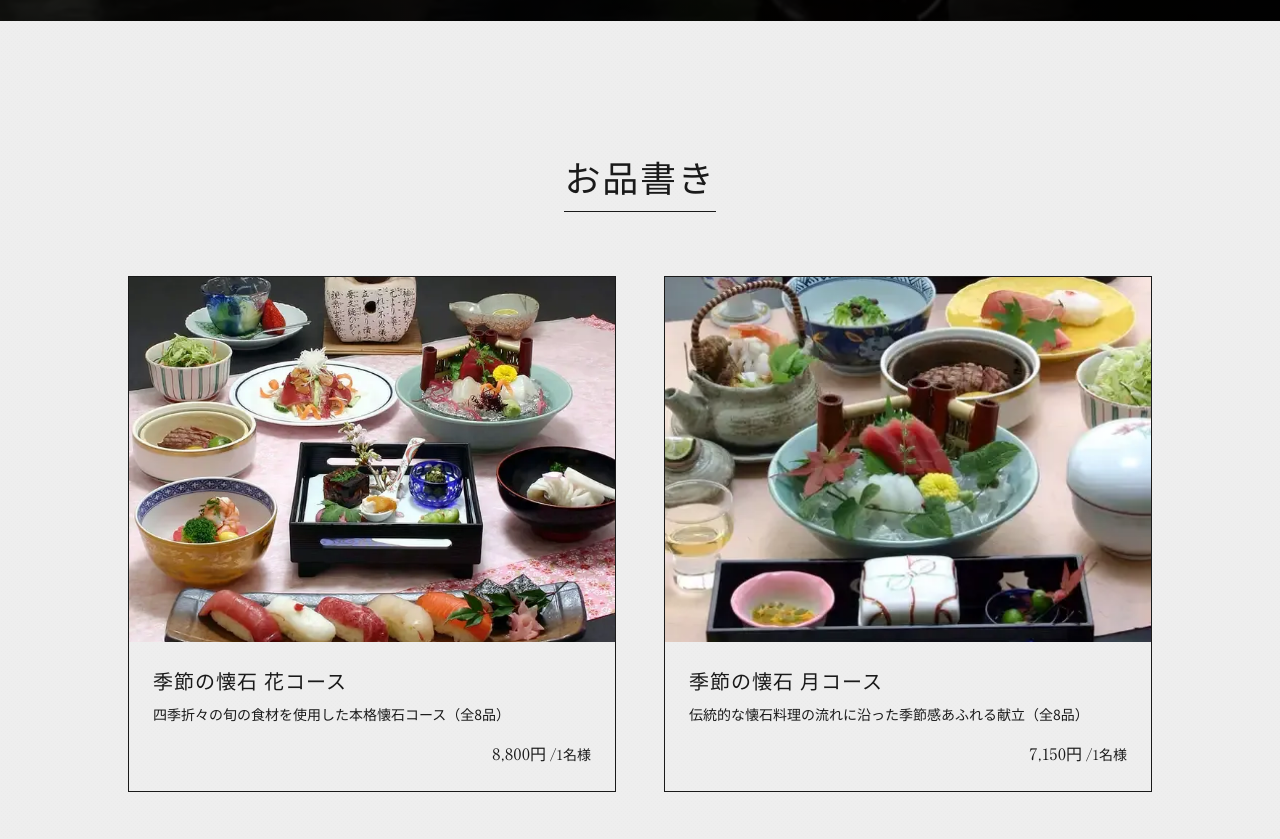
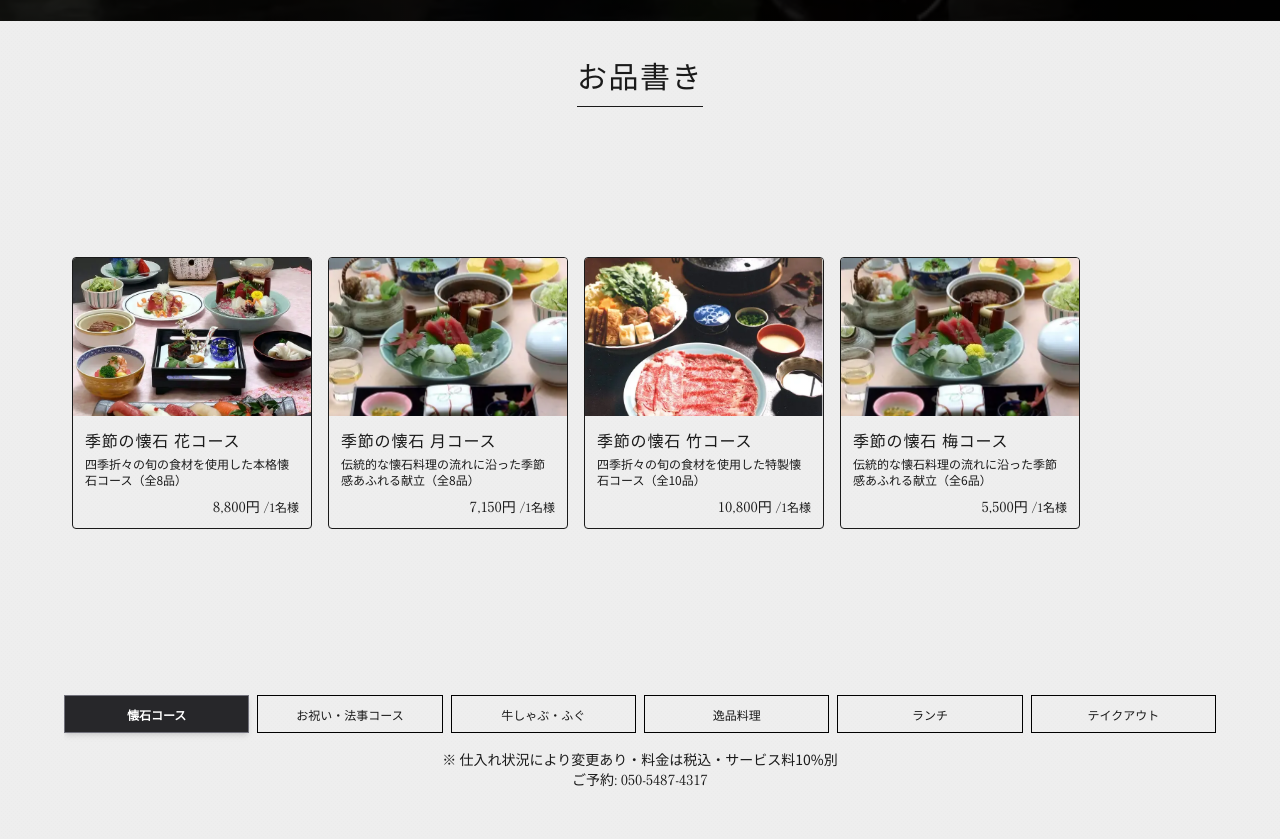
Before and after one commit to ManatoYamashita/kappou-kamiya, a Next.js app: page / in a window 1280 px wide. Shown: the part 1920-2759 px from the top of the page. Built offline with nearby package versions, Linux system fonts and the light colour scheme; no server answers.

Commit message:
FEATURE: menu styles

```diff
--- a/app/components/Concept.tsx
+++ b/app/components/Concept.tsx
@@ -47,7 +47,7 @@ export default function Concept() {
 
           <div className="grid md:grid-cols-12 gap-8 md:gap-12 items-center">
             {/* 左側の画像 - 大きく表示 */}
-            <div className="md:col-span-7 relative scale-110 top-[50px] left-[-50px] animate-on-scroll opacity-0" style={{ animationDelay: '0.2s' }}>
+            <div className="md:col-span-7 relative scale-110 top-[-50px] left-[-50px] animate-on-scroll opacity-0" style={{ animationDelay: '0.2s' }}>
               <div className="relative aspect-[4/3] overflow-hidden rounded-sm">
                 <Image
                   src="/images/kamiya-sake.webp"
--- a/app/components/Menu.tsx
+++ b/app/components/Menu.tsx
@@ -1,15 +1,41 @@
 'use client';
 
-import { useRef, useEffect } from 'react';
+import { useRef, useEffect, useState } from 'react';
 import Image from 'next/image';
 
-const menuItems = [
+// メニューデータを整理し、カテゴリーごとにグループ化
+// カテゴリー名の定義
+type MenuCategory = '懐石コース' | 'お祝い・法事コース' | '牛しゃぶ・ふぐ' | '逸品料理' | 'ランチ' | 'テイクアウト';
+
+// メニューアイテムの型定義
+interface MenuItem {
+  id: number;
+  title: string;
+  description: string;
+  price: string;
+  image: string;
+  category: MenuCategory;
+}
+
+// カテゴリー一覧
+const menuCategories: MenuCategory[] = [
+  '懐石コース',
+  'お祝い・法事コース',
+  '牛しゃぶ・ふぐ',
+  '逸品料理',
+  'ランチ',
+  'テイクアウト'
+];
+
+// メニューデータ
+const allMenuItems: MenuItem[] = [
   {
     id: 1,
     title: '季節の懐石 花コース',
     description: '四季折々の旬の食材を使用した本格懐石コース（全8品）',
     price: '8,800円',
     image: '/images/kamiya-cource1.webp',
+    category: '懐石コース',
   },
   {
     id: 2,
@@ -17,6 +43,7 @@ const menuItems = [
     description: '伝統的な懐石料理の流れに沿った季節感あふれる献立（全8品）',
     price: '7,150円',
     image: '/images/kamiya-cource2.webp',
+    category: '懐石コース',
   },
   {
     id: 3,
@@ -24,6 +51,7 @@ const menuItems = [
     description: '厳選した牛肉を使用した贅沢なしゃぶしゃぶコース',
     price: '7,700円',
     image: '/images/kamiya-cource3.webp',
+    category: '牛しゃぶ・ふぐ',
   },
   {
     id: 4,
@@ -31,21 +59,64 @@ const menuItems = [
     description: '伊勢海老や赤飯など、特別な席に相応しい祝いの品々',
     price: '要相談',
     image: '/images/kamiya-cource1.webp',
+    category: 'お祝い・法事コース',
+  },
+  // 他のカテゴリー用のダミーデータを追加
+  {
+    id: 5,
+    title: '旬の焼き魚',
+    description: '季節の魚を炭火で香ばしく焼き上げました',
+    price: '1,980円',
+    image: '/images/kamiya-cource2.webp',
+    category: '逸品料理',
+  },
+  {
+    id: 6,
+    title: '季節のランチ弁当',
+    description: '季節の食材を使用した彩り豊かな弁当',
+    price: '2,200円',
+    image: '/images/kamiya-cource3.webp',
+    category: 'ランチ',
+  },
+  {
+    id: 7,
+    title: 'テイクアウト懐石',
+    description: '自宅でもお楽しみいただける特製懐石料理',
+    price: '5,500円',
+    image: '/images/kamiya-cource1.webp',
+    category: 'テイクアウト',
+  },
+  // 横スクロールテスト用にダミーデータを追加
+  {
+    id: 8,
+    title: '季節の懐石 竹コース',
+    description: '四季折々の旬の食材を使用した特製懐石コース（全10品）',
+    price: '10,800円',
+    image: '/images/kamiya-cource3.webp',
+    category: '懐石コース',
+  },
+  {
+    id: 9,
+    title: '季節の懐石 梅コース',
+    description: '伝統的な懐石料理の流れに沿った季節感あふれる献立（全6品）',
+    price: '5,500円',
+    image: '/images/kamiya-cource2.webp',
+    category: '懐石コース',
   },
 ];
 
-const otherMenus = [
-  { id: 1, name: '懐石コース' },
-  { id: 2, name: 'お祝い・ご法事' },
-  { id: 3, name: '牛しゃぶ・ふぐ' },
-  { id: 4, name: '逸品料理' },
-  { id: 5, name: '昼ごはん/ランチ' },
-  { id: 6, name: 'テイクアウト出前' },
-];
+export default function Menu() {
+  // スクロールアニメーション用のref
+  const sectionRef = useRef<HTMLElement>(null);
+  const scrollContainerRef = useRef<HTMLDivElement>(null);
 
-export default function Menu() {
-  const sectionRef = useRef<HTMLElement>(null);
+  // 現在選択されているカテゴリーの状態
+  const [activeCategory, setActiveCategory] = useState<MenuCategory>('懐石コース');
 
+  // 表示するメニューアイテムを抽出
+  const filteredMenuItems = allMenuItems.filter(item => item.category === activeCategory);
+
+  // スクロールアニメーションの設定
   useEffect(() => {
     const observer = new IntersectionObserver(
       (entries) => {
@@ -67,58 +138,103 @@ export default function Menu() {
     };
   }, []);
 
+  // カテゴリー変更時に再アニメーションするための処理
+  useEffect(() => {
+    // アニメーション用の要素を取得して再アニメーション
+    const menuCards = sectionRef.current?.querySelectorAll('.menu-item-card');
+    menuCards?.forEach((card, index) => {
+      // 一度リセットしてから新しいアニメーションをトリガー
+      card.classList.remove('fade-in');
+      card.classList.add('opacity-0');
+
+      // 少し遅延をつけて順番にフェードイン
+      setTimeout(() => {
+        card.classList.add('fade-in');
+      }, 100 + index * 100);
+    });
+
+    // カテゴリー変更時にスクロール位置をリセット
+    if (scrollContainerRef.current) {
+      scrollContainerRef.current.scrollLeft = 0;
+    }
+  }, [activeCategory]);
+
   return (
-    <section ref={sectionRef} id="menu" className="py-24 md:py-32 bg-ink text-paper">
-      <div className="container mx-auto px-4">
-        <h2 className="font-mincho text-3xl md:text-4xl text-center mb-16 animate-on-scroll opacity-0">
+    <section
+      ref={sectionRef}
+      id="menu"
+      className="h-screen py-6 md:py-8 bg-paper text-ink flex flex-col overflow-hidden"
+    >
+      <div className="container mx-auto px-4 flex flex-col h-full">
+        <h2 className="font-mincho text-2xl md:text-3xl text-center mb-4 animate-on-scroll opacity-0">
           <span className="inline-block border-b border-accent pb-2">お品書き</span>
         </h2>
 
-        <div className="grid md:grid-cols-2 gap-12 max-w-5xl mx-auto">
-          {menuItems.map((item, index) => (
+        {/* メインコンテンツ - フレックスで縦に伸縮させる */}
+        <div className="max-w-6xl mx-auto w-full flex flex-col flex-grow overflow-hidden">
+          {/* メニューカード表示エリア - 横スクロール対応 */}
+          <div
+            ref={scrollContainerRef}
+            className="flex-grow overflow-x-auto pb-4 mb-4 hide-scrollbar flex items-center"
+          >
+            <div className="flex space-x-4 px-2 min-w-max">
+              {filteredMenuItems.map((item, index) => (
                 <div
                   key={item.id}
-              className="animate-on-scroll opacity-0 bg-ink border border-accent/30"
-              style={{ animationDelay: `${0.2 + index * 0.1}s` }}
+                  className="menu-item-card animate-on-scroll opacity-0 bg-paper border border-accent/20 rounded-sm overflow-hidden transition-all duration-500 hover:shadow-md flex-shrink-0"
+                  style={{
+                    animationDelay: `${0.2 + index * 0.1}s`,
+                    width: '240px'  // カードの幅を固定
+                  }}
                 >
-              <div className="relative aspect-[4/3] overflow-hidden">
+                  <div className="relative aspect-[3/2] overflow-hidden">
                     <Image
                       src={item.image}
                       alt={item.title}
                       fill
-                  className="object-cover"
-                  sizes="(max-width: 768px) 100vw, 50vw"
+                      className="object-cover transition-transform duration-700 hover:scale-105"
+                      sizes="240px"
                     />
                   </div>
-              <div className="p-6">
-                <h3 className="font-mincho text-xl mb-2">{item.title}</h3>
-                <p className="text-paper/80 mb-4 text-sm">{item.description}</p>
-                <p className="font-mincho text-right text-accent">{item.price}<span className="text-sm ml-1">/1名様</span></p>
+                  <div className="p-3">
+                    <h3 className="font-mincho text-base mb-1">{item.title}</h3>
+                    <p className="text-ink/80 mb-2 text-xs">{item.description}</p>
+                    <p className="font-mincho text-right text-accent text-sm">{item.price}<span className="text-xs ml-1">{item.price !== '要相談' ? '/1名様' : ''}</span></p>
                   </div>
-            </div>
-          ))}
-        </div>
-
-        <div className="max-w-5xl mx-auto mt-16 animate-on-scroll opacity-0" style={{ animationDelay: '0.6s' }}>
-          <h3 className="font-mincho text-2xl text-center mb-8">
-            <span className="inline-block border-b border-accent pb-2">その他メニュー</span>
-          </h3>
-
-          <div className="grid grid-cols-2 md:grid-cols-3 gap-4">
-            {otherMenus.map((menu) => (
-              <div key={menu.id} className="border border-accent/30 p-4 text-center">
-                <p className="font-mincho">{menu.name}</p>
                 </div>
               ))}
             </div>
           </div>
 
-        <div className="text-center mt-16 animate-on-scroll opacity-0" style={{ animationDelay: '0.8s' }}>
-          <p className="text-paper/80 mb-4">
-            ※ 仕入れ状況により、内容が変更になる場合がございます。<br />
-            ※ 料金は全て税込・サービス料10%別途頂戴いたします。
-          </p>
-          <p className="font-mincho text-lg">ご予約・お問い合わせ: 050-5487-4317</p>
+          {/* カテゴリータブ - 下部に固定 */}
+          <div className="animate-on-scroll opacity-0 mt-auto">
+
+            <div className="grid grid-cols-3 md:grid-cols-6 gap-2 mb-4">
+              {menuCategories.map((category) => (
+                <button
+                  type='button'
+                  key={category}
+                  onClick={() => setActiveCategory(category)}
+                  className={`
+                    border transition-all duration-300 py-2 px-1 text-center font-mincho text-sm cursor-pointer
+                    ${activeCategory === category
+                      ? 'bg-zinc-800 text-white border-zinc-500 font-bold shadow-md'
+                      : 'border-black text-black-700 hover:bg-zinc-100 hover:border-zinc-400 hover:text-zinc-900'}
+                  `}
+                  aria-pressed={activeCategory === category ? 'true' : 'false'}
+                  aria-label={category}
+                >
+                  <span className='text-xs'>{category}</span>
+                </button>
+              ))}
+            </div>
+          </div>
+
+          {/* 注釈 - さらに縮小 */}
+          <div className="text-center animate-on-scroll opacity-0 text-xs md:text-sm text-ink/60">
+            <p>※ 仕入れ状況により変更あり・料金は税込・サービス料10%別</p>
+            <p className="font-mincho">ご予約: 050-5487-4317</p>
+          </div>
         </div>
       </div>
     </section>
```
Lines whose indentation alone changed are shown as unchanged.
